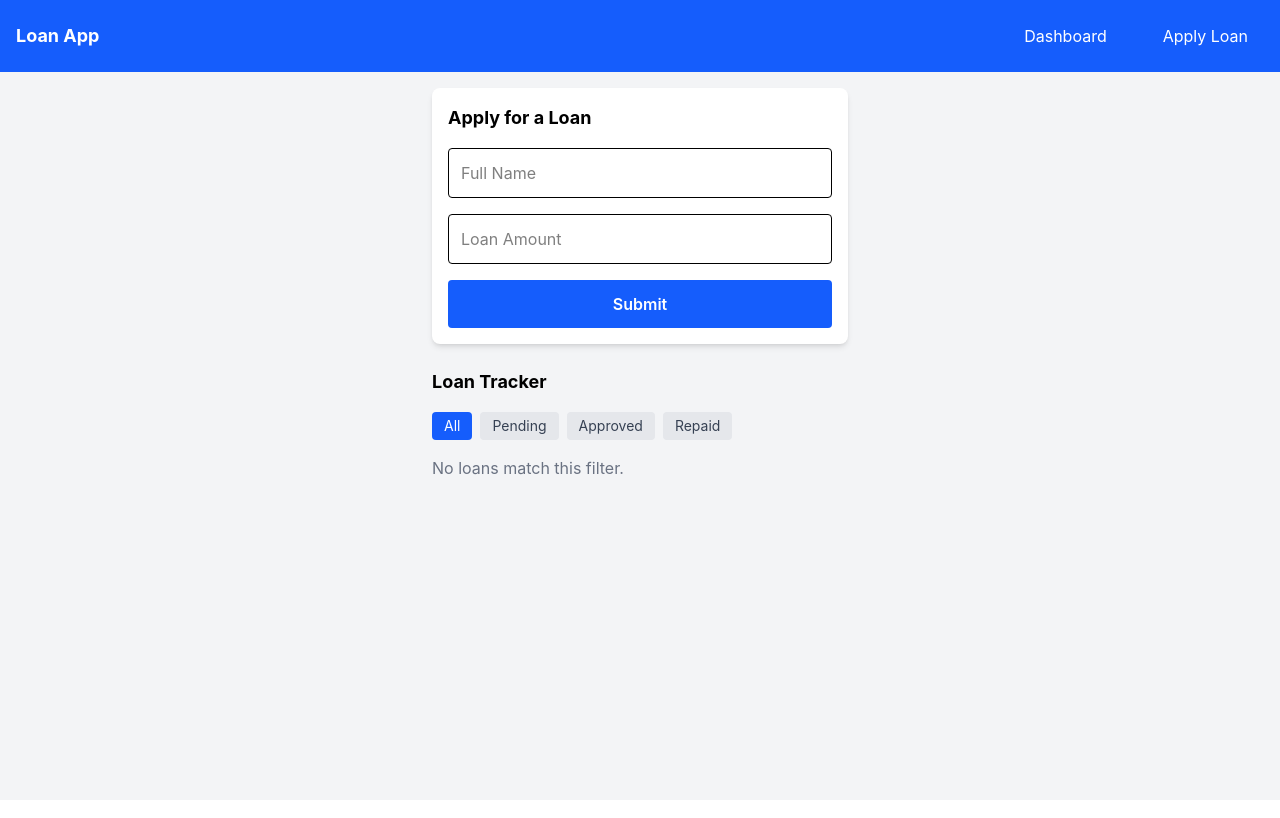
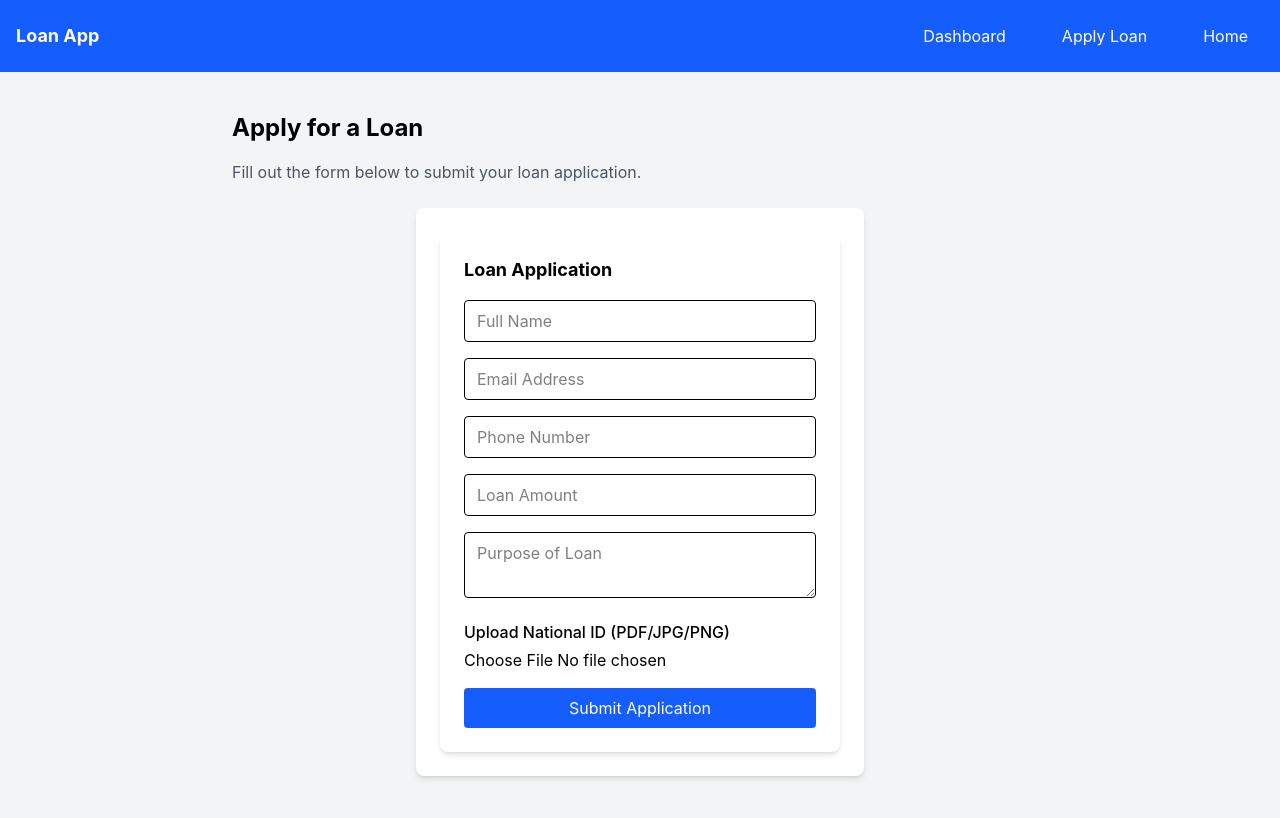
Before and after one commit to hubgee/loan-app, a React (Vite) app: page /apply in a window 1280 px wide. Shown: the top 818 px of the page. Built offline with nearby package versions, Linux system fonts and the light colour scheme.

Commit message:
loan-app(AdvancedForm)

```diff
--- a/package.json
+++ b/package.json
@@ -11,7 +11,8 @@
   },
   "dependencies": {
     "react": "^19.2.7",
-    "react-dom": "^19.2.7"
+    "react-dom": "^19.2.7",
+    "react-router-dom": "^7.18.1"
   },
   "devDependencies": {
     "@eslint/js": "^10.0.1",
--- a/src/App.jsx
+++ b/src/App.jsx
@@ -1,13 +1,15 @@
-import { useState } from "react";
+import { BrowserRouter as Router, Routes, Route } from "react-router-dom";
 import Navbar from "./components/Navbar";
 import LoanForm from "./components/LoanForm";
-import LoanList from "./components/LoanTracker";
+import LoanTracker from "./components/LoanTracker";
+import ApplyLoan from "./pages/ApplyLoan";
+import Dashboard from "./pages/Dashboard";
+import { useState } from "react";
 
 function App() {
   const [loans, setLoans] = useState([]);
 
   const addLoan = (loan) => setLoans([...loans, loan]);
-
   const updateLoan = (index, updatedLoan) => {
     const newLoans = [...loans];
     newLoans[index] = updatedLoan;
@@ -15,19 +17,29 @@ function App() {
   };
 
   return (
-    <div className="min-h-screen bg-gray-100">
-      {/* Navbar at the top */}
-      <Navbar />
-
-      {/* Main content */}
-      <div className="p-4 max-w-md mx-auto space-y-6">
-        {/* Loan application form */}
-        <LoanForm onAddLoan={addLoan} />
-
-        {/* Loan tracking list */}
-        <LoanList loans={loans} />
+    <Router>
+      <div className="min-h-screen bg-gray-100">
+        <Navbar />
+        <div className="p-4 max-w-4xl mx-auto">
+          <Routes>
+            <Route
+              path="/"
+              element={
+                <div className="space-y-6">
+                  <LoanForm onAddLoan={addLoan} />
+                  <LoanTracker loans={loans} onUpdateLoan={updateLoan} />
+                </div>
+              }
+            />
+            <Route path="/apply" element={<ApplyLoan onAddLoan={addLoan} />} />
+            <Route
+              path="/dashboard"
+              element={<Dashboard loans={loans} onUpdateLoan={updateLoan} />}
+            />
+          </Routes>
+        </div>
       </div>
-    </div>
+    </Router>
   );
 }
 
--- a/src/components/LoanForm.jsx
+++ b/src/components/LoanForm.jsx
@@ -1,51 +1,119 @@
+// src/components/LoanForm.jsx
 import { useState } from "react";
 
 export default function LoanForm({ onAddLoan }) {
-  const [name, setName] = useState("");
-  const [amount, setAmount] = useState("");
+  const [formData, setFormData] = useState({
+    name: "",
+    email: "",
+    phone: "",
+    amount: "",
+    purpose: "",
+    nationalId: null, // file upload
+  });
+
+  const handleChange = (e) => {
+    const { name, value, files } = e.target;
+    if (files) {
+      setFormData({ ...formData, [name]: files[0] });
+    } else {
+      setFormData({ ...formData, [name]: value });
+    }
+  };
 
   const handleSubmit = (e) => {
     e.preventDefault();
-    if (!name || !amount) return;
-
-    // Add loan to parent state
-    onAddLoan({ name, amount, status: "Pending" });
-
-    // Reset form
-    setName("");
-    setAmount("");
+    if (!formData.name || !formData.amount || !formData.nationalId) {
+      alert("Please fill in all required fields and upload your ID.");
+      return;
+    }
+    onAddLoan({ ...formData, status: "Pending" });
+    setFormData({
+      name: "",
+      email: "",
+      phone: "",
+      amount: "",
+      purpose: "",
+      nationalId: null,
+    });
   };
 
   return (
     <form
       onSubmit={handleSubmit}
-      className="bg-white p-4 rounded-lg shadow-md space-y-4"
+      className="space-y-4 bg-white p-6 rounded-lg shadow-md"
     >
-      <h2 className="text-lg font-bold">Apply for a Loan</h2>
+      <h2 className="text-lg font-bold">Loan Application</h2>
 
+      {/* Borrower Name */}
       <input
         type="text"
+        name="name"
+        value={formData.name}
+        onChange={handleChange}
         placeholder="Full Name"
-        value={name}
-        onChange={(e) => setName(e.target.value)}
-        className="w-full p-3 border rounded focus:ring focus:ring-blue-300"
+        className="w-full border rounded px-3 py-2"
         required
       />
 
+      {/* Email */}
+      <input
+        type="email"
+        name="email"
+        value={formData.email}
+        onChange={handleChange}
+        placeholder="Email Address"
+        className="w-full border rounded px-3 py-2"
+      />
+
+      {/* Phone */}
+      <input
+        type="tel"
+        name="phone"
+        value={formData.phone}
+        onChange={handleChange}
+        placeholder="Phone Number"
+        className="w-full border rounded px-3 py-2"
+      />
+
+      {/* Loan Amount */}
       <input
         type="number"
+        name="amount"
+        value={formData.amount}
+        onChange={handleChange}
         placeholder="Loan Amount"
-        value={amount}
-        onChange={(e) => setAmount(e.target.value)}
-        className="w-full p-3 border rounded focus:ring focus:ring-blue-300"
+        className="w-full border rounded px-3 py-2"
         required
       />
 
+      {/* Purpose */}
+      <textarea
+        name="purpose"
+        value={formData.purpose}
+        onChange={handleChange}
+        placeholder="Purpose of Loan"
+        className="w-full border rounded px-3 py-2"
+      />
+
+      {/* National ID Upload */}
+      <div>
+        <label className="block mb-1 font-medium">Upload National ID (PDF/JPG/PNG)</label>
+        <input
+          type="file"
+          name="nationalId"
+          accept=".pdf,.jpg,.jpeg,.png"
+          onChange={handleChange}
+          className="w-full"
+          required
+        />
+      </div>
+
+      {/* Submit Button */}
       <button
         type="submit"
-        className="w-full bg-blue-600 text-white py-3 rounded font-semibold hover:bg-blue-700 transition"
+        className="w-full bg-blue-600 text-white py-2 rounded hover:bg-blue-700"
       >
-        Submit
+        Submit Application
       </button>
     </form>
   );
--- a/src/components/Navbar.jsx
+++ b/src/components/Navbar.jsx
@@ -1,4 +1,6 @@
+// src/components/Navbar.jsx
 import { useState } from "react";
+import { Link } from "react-router-dom";
 
 export default function Navbar() {
   const [open, setOpen] = useState(false);
@@ -23,14 +25,31 @@ export default function Navbar() {
         }`}
       >
         <li>
-          <a href="#" className="block py-2 px-4 hover:bg-blue-700 md:hover:bg-transparent">
+          <Link
+            to="/dashboard"
+            className="block py-2 px-4 hover:bg-blue-700 md:hover:bg-transparent"
+            onClick={() => setOpen(false)}
+          >
             Dashboard
-          </a>
+          </Link>
         </li>
         <li>
-          <a href="#" className="block py-2 px-4 hover:bg-blue-700 md:hover:bg-transparent">
+          <Link
+            to="/apply"
+            className="block py-2 px-4 hover:bg-blue-700 md:hover:bg-transparent"
+            onClick={() => setOpen(false)}
+          >
             Apply Loan
-          </a>
+          </Link>
+        </li>
+        <li>
+          <Link
+            to="/"
+            className="block py-2 px-4 hover:bg-blue-700 md:hover:bg-transparent"
+            onClick={() => setOpen(false)}
+          >
+            Home
+          </Link>
         </li>
       </ul>
     </nav>
--- a/src/pages/ApplyLoan.jsx
+++ b/src/pages/ApplyLoan.jsx
@@ -0,0 +1,17 @@
+// src/pages/ApplyLoan.jsx
+
+import LoanForm from "../components/LoanForm";
+
+export default function ApplyLoan({ onAddLoan }) {
+  return (
+    <div className="min-h-screen bg-gray-100 p-6">
+      <h1 className="text-2xl font-bold mb-4">Apply for a Loan</h1>
+      <p className="text-gray-600 mb-6">
+        Fill out the form below to submit your loan application.
+      </p>
+      <div className="max-w-md mx-auto bg-white p-6 rounded-lg shadow-md">
+        <LoanForm onAddLoan={onAddLoan} />
+      </div>
+    </div>
+  );
+}
--- a/src/pages/Dashboard.jsx
+++ b/src/pages/Dashboard.jsx
@@ -0,0 +1,39 @@
+// src/pages/Dashboard.jsx
+
+import LoanTracker from "../components/LoanTracker";
+
+export default function Dashboard({ loans, onUpdateLoan }) {
+  const totalLoans = loans.length;
+  const pendingLoans = loans.filter((l) => l.status === "Pending").length;
+  const approvedLoans = loans.filter((l) => l.status === "Approved").length;
+  const repaidLoans = loans.filter((l) => l.status === "Repaid").length;
+
+  return (
+    <div className="min-h-screen bg-gray-100 p-6 space-y-6">
+      <h1 className="text-2xl font-bold">Dashboard</h1>
+
+      {/* Stats summary */}
+      <div className="grid grid-cols-3 gap-4">
+        <div className="bg-white p-4 rounded shadow text-center">
+          <p className="text-lg font-bold">{totalLoans}</p>
+          <p className="text-gray-600">Total Loans</p>
+        </div>
+        <div className="bg-white p-4 rounded shadow text-center">
+          <p className="text-lg font-bold">{pendingLoans}</p>
+          <p className="text-gray-600">Pending</p>
+        </div>
+        <div className="bg-white p-4 rounded shadow text-center">
+          <p className="text-lg font-bold">{approvedLoans}</p>
+          <p className="text-gray-600">Approved</p>
+        </div>
+        <div className="bg-white p-4 rounded shadow text-center">
+          <p className="text-lg font-bold">{repaidLoans}</p>
+          <p className="text-gray-600">Repaid</p>
+        </div>
+      </div>
+
+      {/* Loan tracker */}
+      <LoanTracker loans={loans} onUpdateLoan={onUpdateLoan} />
+    </div>
+  );
+}
```
Also changed, not shown: 1 other file (tests, documents, lock files or other folders).
